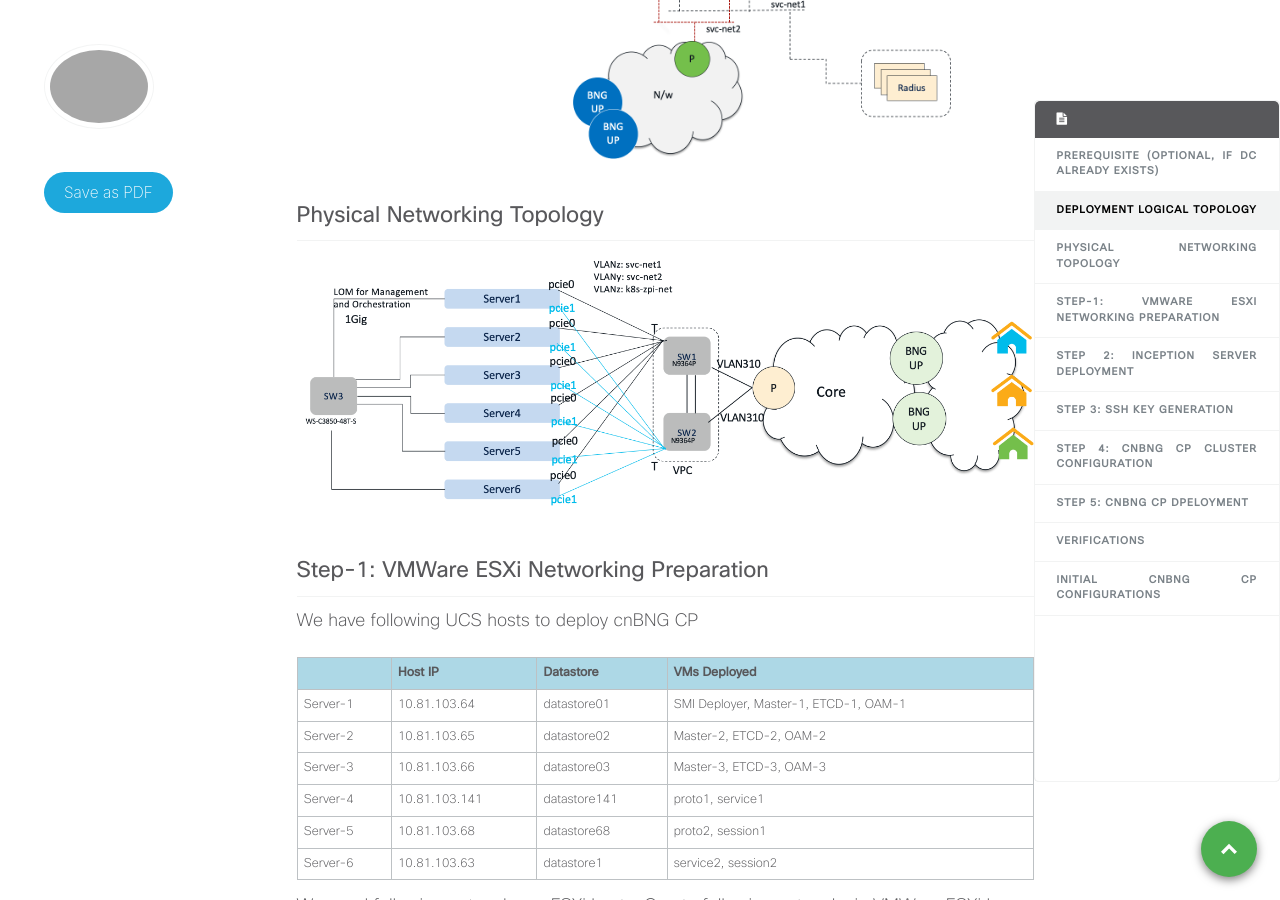
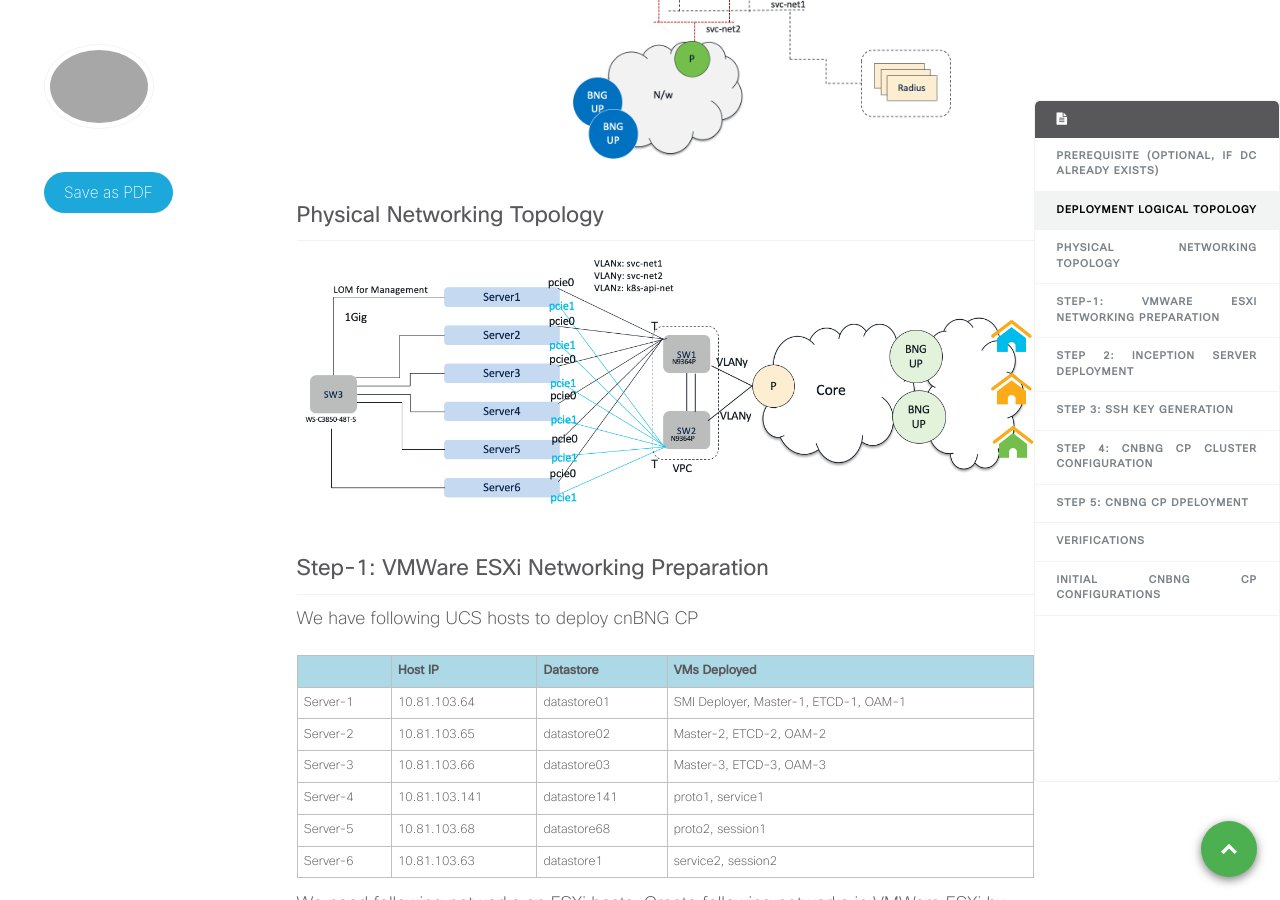
Before and after one commit to xrdocs/cnbng, a Jekyll site: the page built from _tutorials/multi-server-cnbng-cp-deployment-in-vmware.md, in a window 1280 px wide and 900 px high, scrolled down 1537 px. Built offline with Jekyll 4.4.1, drawn with Linux system fonts in a browser that asks for light colours; comment, search, counter and statistics services are not loaded.

Commit message:
Update multi-server-cnbng-cp-deployment-in-vmware.md

```diff
--- a/_tutorials/multi-server-cnbng-cp-deployment-in-vmware.md
+++ b/_tutorials/multi-server-cnbng-cp-deployment-in-vmware.md
@@ -42,7 +42,11 @@ We will deploy Multi server/node cnBNG CP in following steps:
 
 ## Physical Networking Topology
 
+<!---
 ![cnbng-multi-server2.png]({{site.baseurl}}/images/cnbng-multi-server2.png)
+-->
+
+![multi-server-physical-nw.png]({{site.baseurl}}/images/multi-server-physical-nw.png)
 
 ## Step-1: VMWare ESXi Networking Preparation
 
```
